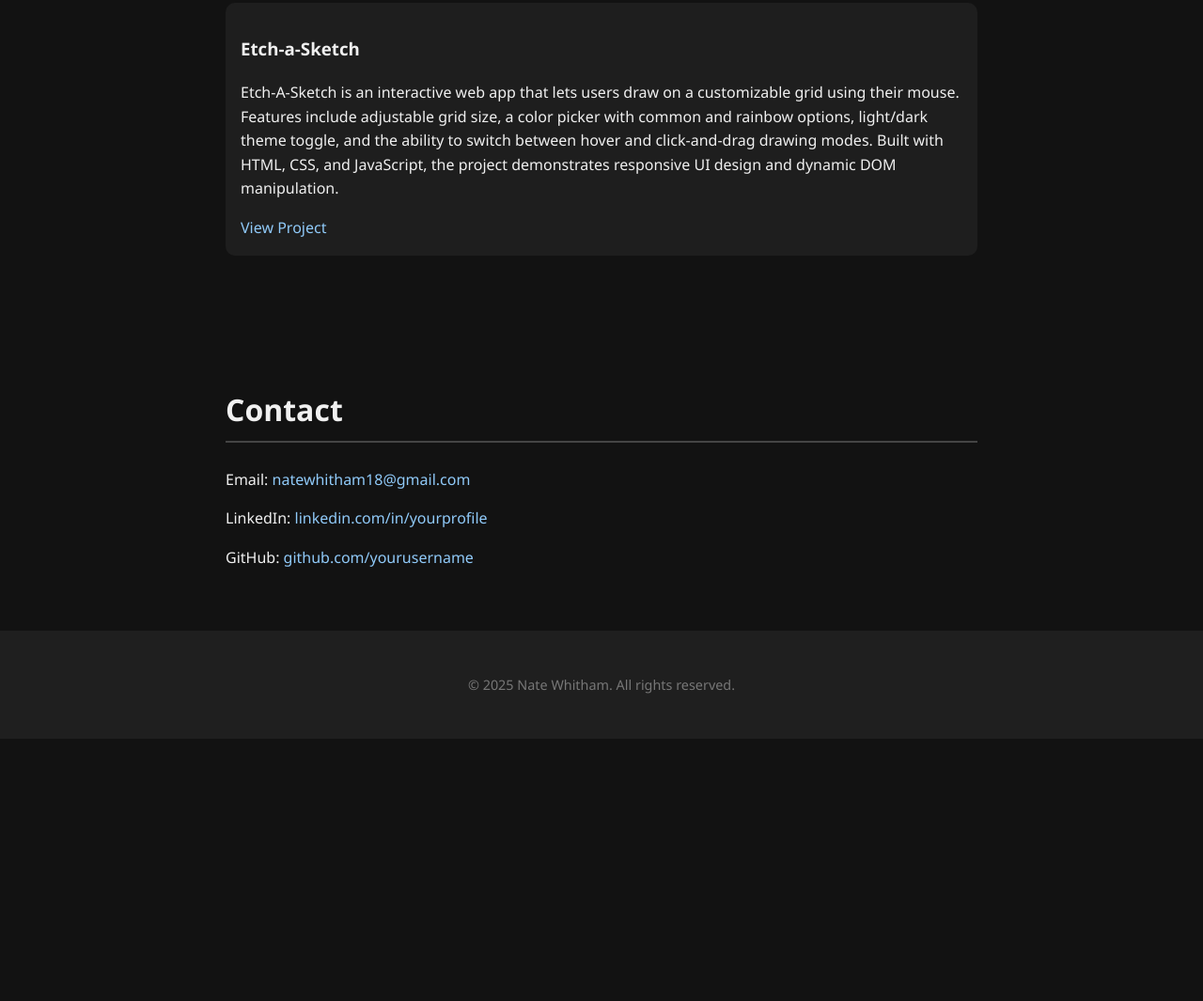
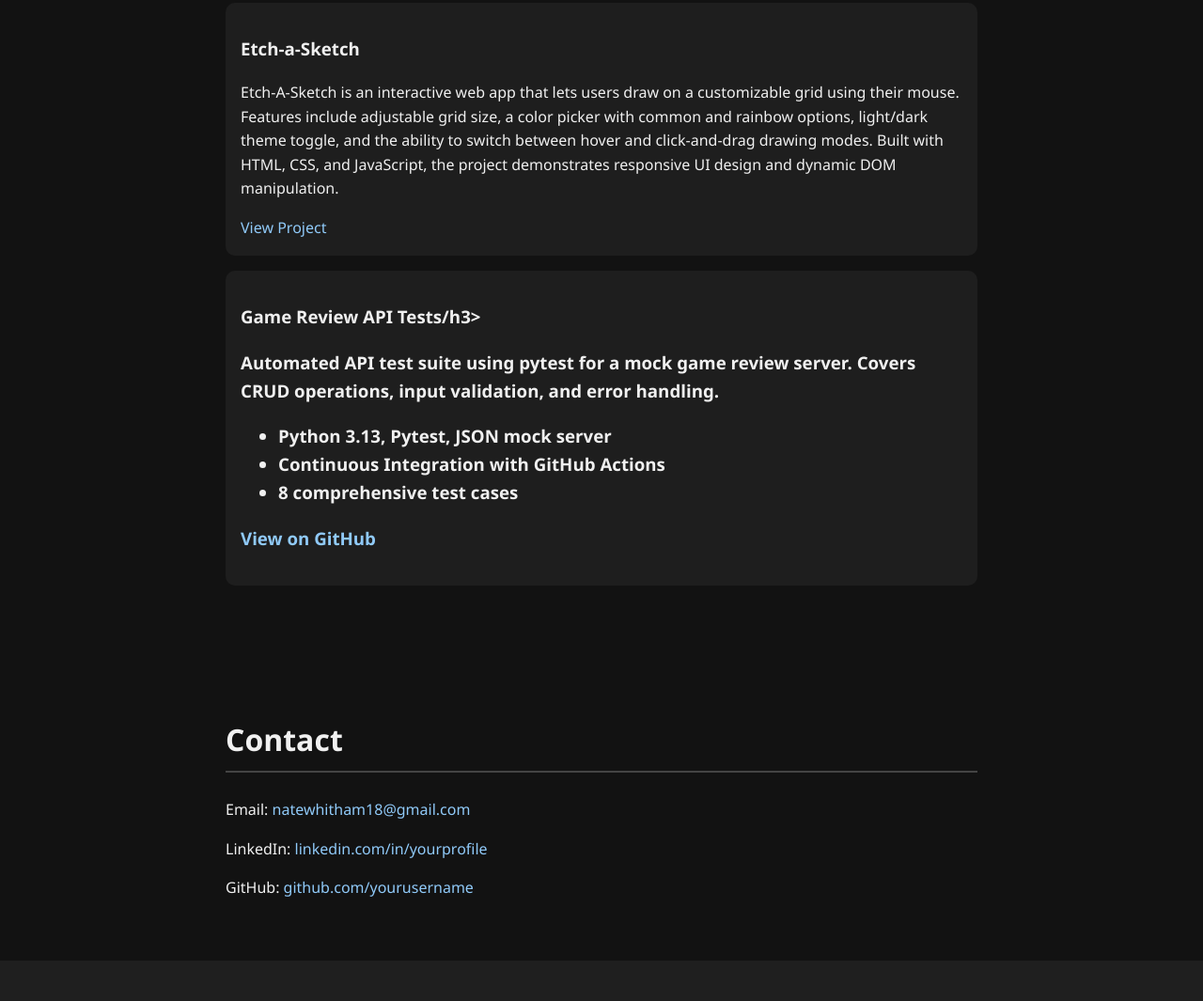
Before and after one commit to nate-whitham18/Portfolio, a plain HTML site: page index.html in a window 1280 px wide. Shown: the part 1441-2506 px from the top of the page at 94% size. Before the commit the page ends 2227 px from the top, so only its background shows below. Drawn offline with Linux system fonts and the light colour scheme.

Commit message:
Game Review API Project
Added new project

```diff
--- a/index.html
+++ b/index.html
@@ -1,5 +1,6 @@
 <!DOCTYPE html>
 <html lang="en">
+
 <head>
   <meta charset="UTF-8" />
   <meta name="viewport" content="width=device-width, initial-scale=1.0" />
@@ -13,7 +14,9 @@
 
 <section class="about">
   <h2>About Me</h2>
-    <p>I’m a passionate developer with over 6 years of professional experience in automated testing, scripting, and continuous integration. Now transitioning into full stack development, I’m building projects that combine my backend problem-solving skills with modern front-end technologies to deliver user-focused, responsive web applications.</p>
+  <p>I’m a passionate developer with over 6 years of professional experience in automated testing, scripting, and
+    continuous integration. Now transitioning into full stack development, I’m building projects that combine my backend
+    problem-solving skills with modern front-end technologies to deliver user-focused, responsive web applications.</p>
   <a class="resume-btn" href="Files/Resume.pdf">Download My Resume</a>
 </section>
 
@@ -38,19 +41,31 @@
   <h2>Projects</h2>
   <div class="project-card">
     <h3>Rock, Paper, Scissors Game</h3>
-      <p>A browser-based Rock, Paper, Scissors game where users play against the computer. The game features selectable match lengths, real-time score tracking, round-by-round history, and a responsive interface. Users can reset the game at any time and toggle between light and dark mode for a personalized experience. Built with HTML, CSS, and JavaScript, this project highlights interactive UI design and dynamic DOM manipulation.</p>
+    <p>A browser-based Rock, Paper, Scissors game where users play against the computer. The game features selectable
+      match lengths, real-time score tracking, round-by-round history, and a responsive interface. Users can reset the
+      game at any time and toggle between light and dark mode for a personalized experience. Built with HTML, CSS, and
+      JavaScript, this project highlights interactive UI design and dynamic DOM manipulation.</p>
     <a href="https://nate-whitham18.github.io/Rock-Paper-Scissors/">View Project</a>
   </div>
   <div class="project-card">
     <h3>Etch-a-Sketch</h3>
-      <p>Etch-A-Sketch is an interactive web app that lets users draw on a customizable grid using their mouse. Features include adjustable grid size, a color picker with common and rainbow options, light/dark theme toggle, and the ability to switch between hover and click-and-drag drawing modes. Built with HTML, CSS, and JavaScript, the project demonstrates responsive UI design and dynamic DOM manipulation.</p>
+    <p>Etch-A-Sketch is an interactive web app that lets users draw on a customizable grid using their mouse. Features
+      include adjustable grid size, a color picker with common and rainbow options, light/dark theme toggle, and the
+      ability to switch between hover and click-and-drag drawing modes. Built with HTML, CSS, and JavaScript, the
+      project demonstrates responsive UI design and dynamic DOM manipulation.</p>
     <a href="https://nate-whitham18.github.io/Etch-a-Sketch/">View Project</a>
   </div>
-    <!-- <div class="project-card">
-      <h3>RPA Compliance Scripts</h3>
-      <p>Built VB.NET automation scripts to support compliance verification across business units. Demonstrates precision and backend scripting capabilities.</p>
-      <a href="#">View Project</a>
-    </div> -->
+  <div class="project-card">
+    <h3>Game Review API Tests/h3>
+      <p>Automated API test suite using <strong>pytest</strong> for a mock game review server. Covers CRUD operations,
+        input validation, and error handling.</p>
+      <ul>
+        <li>Python 3.13, Pytest, JSON mock server</li>
+        <li>Continuous Integration with GitHub Actions</li>
+        <li>8 comprehensive test cases</li>
+      </ul>
+      <a href="https://github.com/nate-whitham18/Game-Review-Tester" target="_blank">View on GitHub</a>
+  </div>
 </section>
 
 <section class="contact">
@@ -64,4 +79,5 @@
   <p>&copy; 2025 Nate Whitham. All rights reserved.</p>
 </footer>
 </body>
+
 </html>
```
Lines whose indentation alone changed are shown as unchanged.
